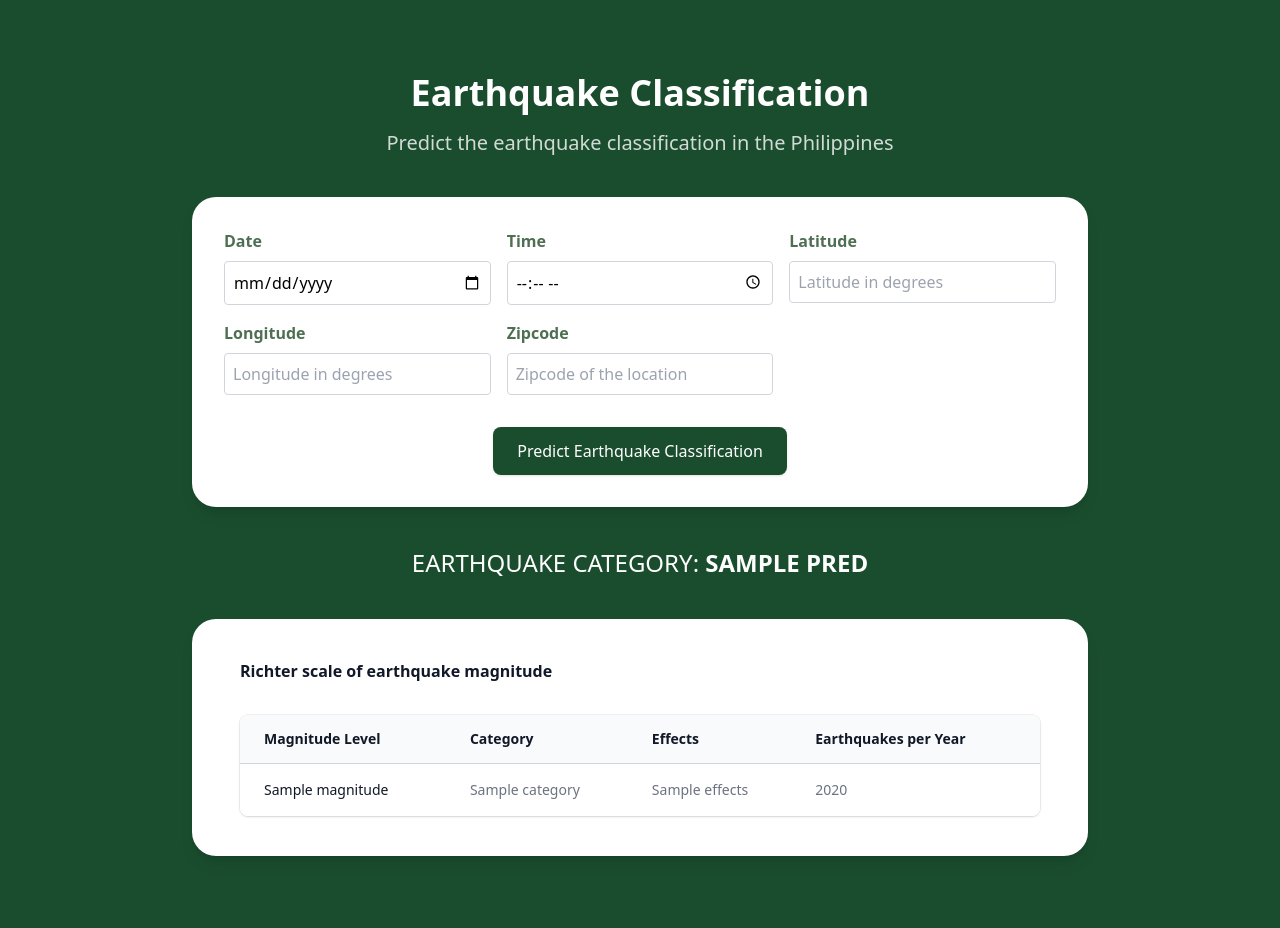
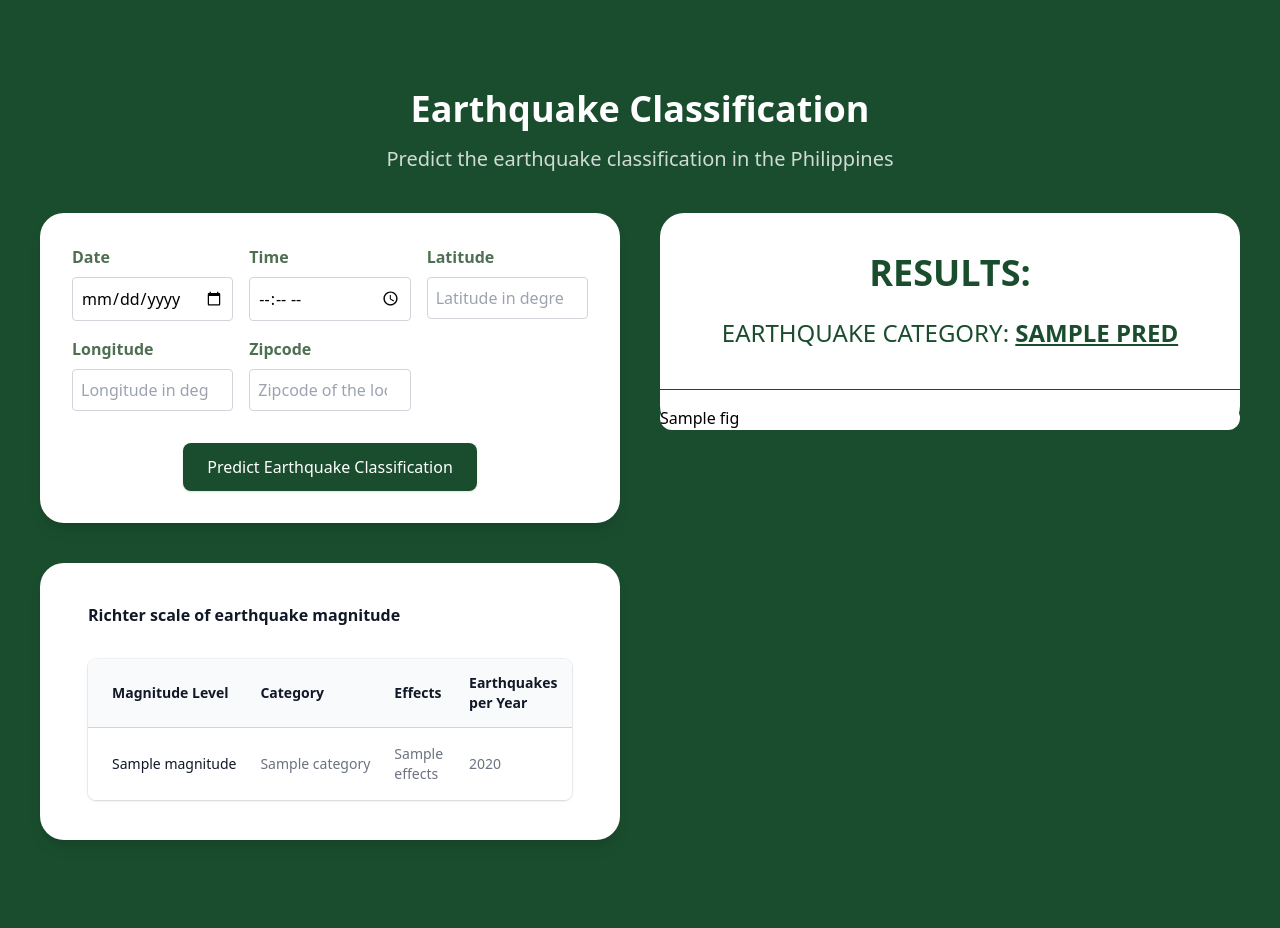
Before and after one commit to kurt-ds/earthquake_pred, a Flask app: template templates/earthquake.html in a window 1280 px wide. Run offline with Flask 2, Linux system fonts and the light colour scheme; the template is opened without the code that fills it: most values are stand-ins (such as "Sample title", 1, 10 or a date in 2020); parts of the project's set-up code (start-up, migrations or seed data) failed here and were passed over; some libraries are stand-ins or nearby versions.

Commit message:
feat: add data visualization

```diff
--- a/app.py
+++ b/app.py
@@ -1,7 +1,10 @@
-from flask import Flask, request, url_for, redirect, render_template
+from flask import Flask, request, render_template
 import pickle
 import numpy as np
 from datetime import datetime
+import pandas as pd
+import plotly.express as px
+import plotly.graph_objects as go
 
 app = Flask(__name__)
 
@@ -71,15 +74,41 @@ def predict():
     zipcode = int(request.form.get('Zipcode'))
 
     new_data = [day, month, time, latitude, longitude, zipcode]
-
     prediction = model.predict([new_data])[0]
-
     category = getClass(prediction)
 
+   # Create a DataFrame with the input data and predicted category
+    df = pd.DataFrame({
+        'Day': [day],
+        'Month': [month],
+        'Time': [time],
+        'Latitude': [latitude],
+        'Longitude': [longitude],
+        'Zipcode': [zipcode],
+        'Richter Category': [category]
+    })
+
+    # Create a Plotly map figure using plotly.express
+    fig = px.scatter_mapbox(df, lat='Latitude', lon='Longitude',
+                            color='Richter Category',
+                            title='Philippine Earthquake Prediction Map',
+                            zoom=12,
+                            color_discrete_sequence=["fuchsia"])
+
+    # Customize the layout
+    fig.update_layout(
+        mapbox_style="open-street-map",
+        height=600,
+        margin={"r": 50, "t": 100, "l": 50, "b": 50},
+        legend_title_text='Category using Richter Scale',title_font_size=40, title_y=0.97
+    )
+
+    fig_container = fig.to_html(full_html=False)
+
     if (len(category) > 8):
-        return render_template('earthquake.html', pred=category, richter_data=richter_data)
+        return render_template('earthquake.html', pred=category, richter_data=richter_data, fig=fig_container)
     else:
-        return render_template('earthquake.html', pred=category, richter_data=richter_data)
+        return render_template('earthquake.html', pred=category, richter_data=richter_data, fig=fig_container)
 
 if __name__ == '__main__':
     app.run(debug=True)
--- a/static/dist/css/output.css
+++ b/static/dist/css/output.css
@@ -629,16 +632,16 @@ video {
   margin-top: 2rem;
 }
 
-.mt-0 {
-  margin-top: 0px;
+.mb-4 {
+  margin-bottom: 1rem;
 }
 
-.mt-20 {
-  margin-top: 5rem;
+.mb-10 {
+  margin-bottom: 2.5rem;
 }
 
-.mt-10 {
-  margin-top: 2.5rem;
+.mb-6 {
+  margin-bottom: 1.5rem;
 }
 
 .block {
@@ -665,6 +668,21 @@ video {
   display: grid;
 }
 
+.h-max {
+  height: -moz-max-content;
+  height: max-content;
+}
+
+.h-fit {
+  height: -moz-fit-content;
+  height: fit-content;
+}
+
+.\!h-fit {
+  height: -moz-fit-content !important;
+  height: fit-content !important;
+}
+
 .max-h-96 {
   max-height: 24rem;
 }
@@ -726,12 +736,18 @@ video {
   justify-content: center;
 }
 
+.gap-10 {
+  gap: 2.5rem;
+}
+
 .gap-4 {
   gap: 1rem;
 }
 
-.gap-10 {
-  gap: 2.5rem;
+.space-y-10 > :not([hidden]) ~ :not([hidden]) {
+  --tw-space-y-reverse: 0;
+  margin-top: calc(2.5rem * calc(1 - var(--tw-space-y-reverse)));
+  margin-bottom: calc(2.5rem * var(--tw-space-y-reverse));
 }
 
 .divide-y > :not([hidden]) ~ :not([hidden]) {
@@ -786,9 +798,18 @@ video {
   border-width: 1px;
 }
 
+.border-b {
+  border-bottom-width: 1px;
+}
+
 .border-gray-300 {
   --tw-border-opacity: 1;
   border-color: rgb(209 213 219 / var(--tw-border-opacity));
+}
+
+.border-b-primary-500 {
+  --tw-border-opacity: 1;
+  border-bottom-color: rgb(26 77 46 / var(--tw-border-opacity));
 }
 
 .bg-gray-50 {
@@ -865,6 +886,18 @@ video {
 
 .pr-3 {
   padding-right: 0.75rem;
+}
+
+.pt-10 {
+  padding-top: 2.5rem;
+}
+
+.pb-4 {
+  padding-bottom: 1rem;
+}
+
+.pb-10 {
+  padding-bottom: 2.5rem;
 }
 
 .text-left {
@@ -956,6 +989,20 @@ video {
 
 .text-white\/80 {
   color: rgb(255 255 255 / 0.8);
+}
+
+.text-primary-400 {
+  --tw-text-opacity: 1;
+  color: rgb(99 185 166 / var(--tw-text-opacity));
+}
+
+.text-primary-500 {
+  --tw-text-opacity: 1;
+  color: rgb(26 77 46 / var(--tw-text-opacity));
+}
+
+.underline {
+  text-decoration-line: underline;
 }
 
 .shadow {
@@ -1059,3 +1106,9 @@ video {
     padding-right: 2rem;
   }
 }
+
+@media (min-width: 1280px) {
+  .xl\:grid-cols-2 {
+    grid-template-columns: repeat(2, minmax(0, 1fr));
+  }
+}
--- /dev/null
+++ b/static/js/main.js
@@ -0,0 +1,2 @@
+var plotDiv = document.getElementsByClassName("main-svg");
+plotDiv[0].style.borderRadius = "30px";
--- a/templates/earthquake.html
+++ b/templates/earthquake.html
@@ -4,11 +4,27 @@
     <meta charset="UTF-8" />
     <meta name="viewport" content="width=device-width, initial-scale=1.0" />
     <title>Earthquake Classification</title>
+    <script
+      src="https://cdn.plot.ly/plotly-2.32.0.min.js"
+      charset="utf-8"
+    ></script>
+    <script src="static/js/main.js" defer></script>
     <!-- Tailwind CSS -->
     <link
       rel="stylesheet"
       href="{{ url_for('static', filename='dist/css/output.css') }}"
     />
+    <style>
+      .gtitle {
+        font-size: 1.5rem !important;
+        position: relative;
+        fill: #1a4d2e !important;
+        transform: translateY(25px);
+      }
+      .mapboxgl-canvas {
+        border-radius: 2rem;
+      }
+    </style>
   </head>
   <body class="bg-primary-500 font-display my-16">
     <div class="flex flex-col min-h-screen justify-center items-center">
@@ -21,14 +37,17 @@
             Predict the earthquake classification in the Philippines
           </h5>
         </div>
-        <div class="grid grid-cols-1 gap-10 mt-10 max-w-4xl mx-auto">
+        <div class="grid grid-cols-1 xl:grid-cols-2 gap-10 mt-10 mx-auto">
+          <div class="space-y-10">
             <div>
               <form
                 action="/predict"
                 method="post"
                 class="bg-white p-8 rounded-3xl shadow-lg"
               >
-              <div class="grid grid-cols-1 md:grid-cols-2 lg:grid-cols-3 gap-4">
+                <div
+                  class="grid grid-cols-1 md:grid-cols-2 lg:grid-cols-3 gap-4"
+                >
                   <div>
                     <label
                       for="first_name"
@@ -36,6 +55,7 @@
                       >Date</label
                     >
                     <input
+                      required
                       placeholder="Date of the earthquake"
                       name="Date"
                       id="first_name"
@@ -50,6 +70,7 @@
                       >Time</label
                     >
                     <input
+                      required
                       id="last_name"
                       name="Time"
                       placeholder="Time occurred"
@@ -64,6 +85,7 @@
                       >Latitude</label
                     >
                     <input
+                      required
                       id="_latitude"
                       name="Latitude"
                       placeholder="Latitude in degrees"
@@ -79,6 +101,7 @@
                       >Longitude</label
                     >
                     <input
+                      required
                       id="_longitude"
                       name="Longitude"
                       placeholder="Longitude in degrees"
@@ -94,6 +117,7 @@
                       >Zipcode</label
                     >
                     <input
+                      required
                       id="_zipcode"
                       name="Zipcode"
                       placeholder="Zipcode of the location"
@@ -112,14 +136,7 @@
                 </div>
               </form>
             </div>
-          {% if pred %}
-          <div class="text-2xl text-white uppercase text-center">
-            EARTHQUAKE CATEGORY: <strong>{{ pred }}</strong>
-          </div>
-          {% endif %}
-          <div
-            class="w-full bg-white px-4 py-10 shadow-lg rounded-3xl max-h-96 overflow-auto"
-          >
+            <div class="w-full bg-white px-4 py-10 shadow-lg rounded-3xl">
               <div class="px-4 sm:px-6 lg:px-8">
                 <div class="sm:flex sm:items-center">
                   <div class="sm:flex-auto">
@@ -199,6 +216,23 @@
               </div>
             </div>
           </div>
+          <div class="bg-white rounded-3xl !h-fit pt-10">
+            {% if pred %}
+            <h1
+              class="block mb-6 text-4xl text-primary-500 font-bold text-center"
+            >
+              RESULTS:
+            </h1>
+            <div
+              class="text-2xl text-primary-500 uppercase text-center mb-4 border-b border-b-primary-500 pb-10"
+            >
+              EARTHQUAKE CATEGORY: <strong class="underline">{{ pred }}</strong>
+            </div>
+            {% endif %} {% if fig %}
+            <div class="bg-white rounded-3xl !h-fit">{{ fig | safe }}</div>
+            {% endif %}
+          </div>
+        </div>
       </div>
     </div>
   </body>
```
Also changed, not shown: other parts of static/dist/css/output.css (+14 -23 lines). Lines whose indentation alone changed are shown as unchanged.
